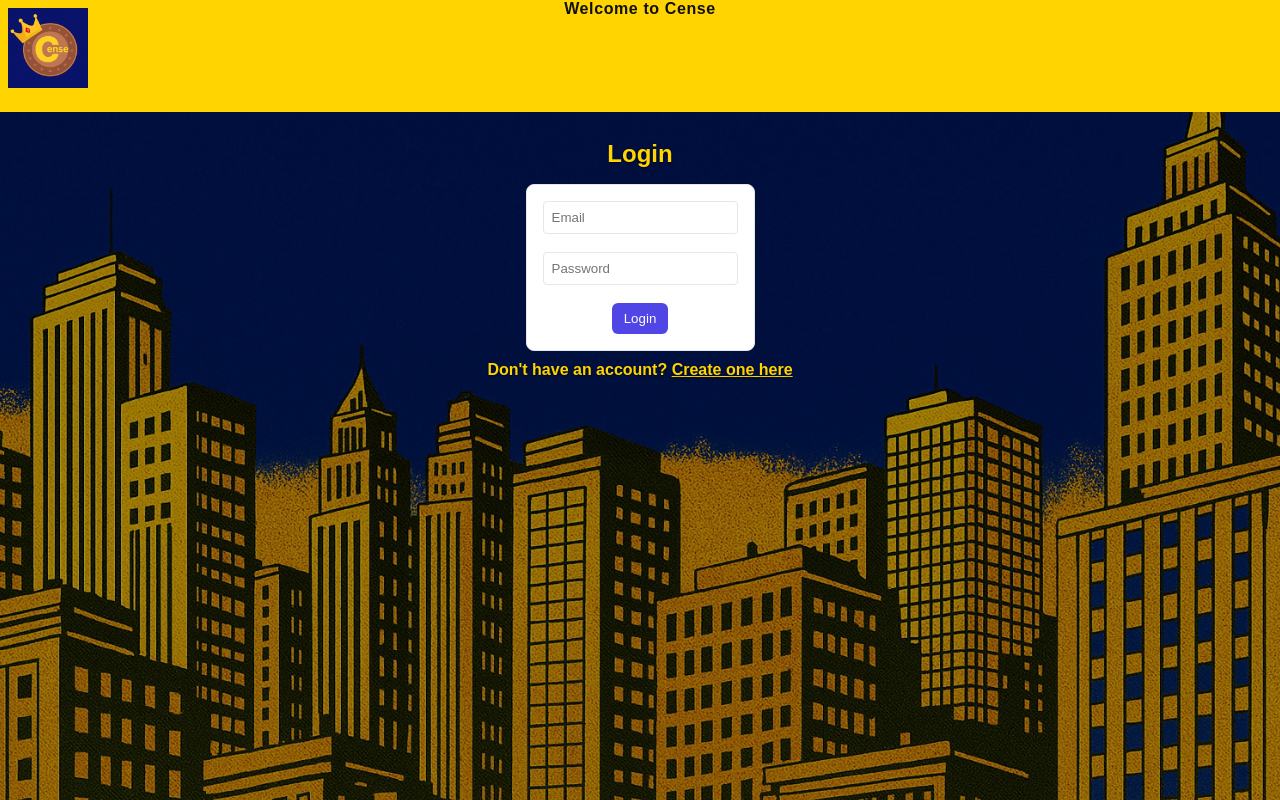
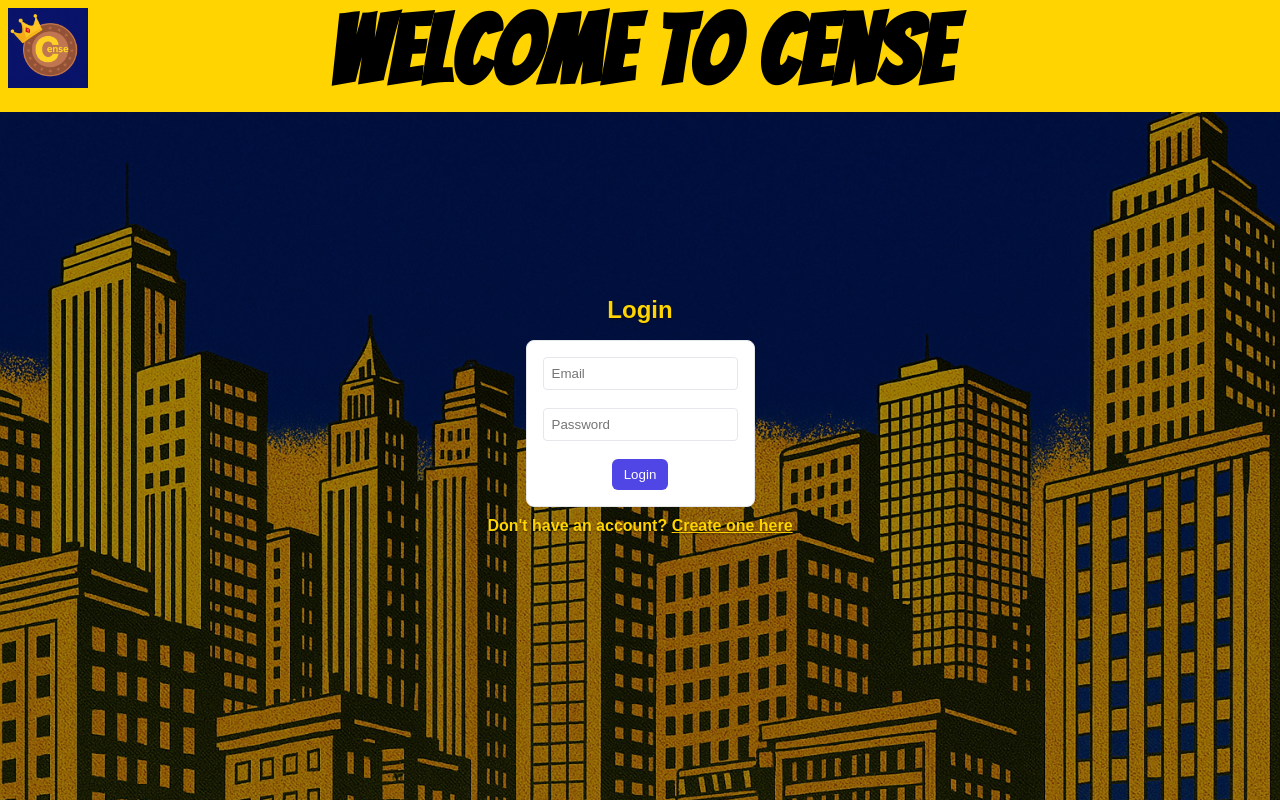
Before and after one commit to Ion-Plesca/Cense-Banking-App, a React (Create React App) app: page / in a window 1280 px wide. Shown: the top 800 px of the page. Built offline with nearby package versions, Linux system fonts and the light colour scheme.

Commit message:
Implemented new banner for login page

```diff
--- a/src/pages/LoginPage.js
+++ b/src/pages/LoginPage.js
@@ -1,6 +1,9 @@
 import React, { useState } from "react";
 import API from "../api";
 import { Link } from "react-router-dom";
+import "../styles/login.css";
+import "@fontsource/bangers";
+
 
 function LoginPage({ onLogin }) {
   const [email, setEmail] = useState("");
@@ -28,7 +31,9 @@ function LoginPage({ onLogin }) {
   return (
     <div className="login-page">
       <img src="/images/logo.png" alt="logo" className="top-stripe-logo" />
-      <div className="top-stripe-text">Welcome to Cense</div>
+      <div className="top-stripe-text bangers-font">Welcome to Cense</div>
+
+
 
       <div className="page-container">
         <h2>Login</h2>
--- a/src/styles/login.css
+++ b/src/styles/login.css
@@ -3,11 +3,27 @@
 .page-container {
   /* The login background has been moved to `public/styles/login.css`.
      Keep this lightweight file to avoid webpack resolving /images paths from `src/`. */
+
   position: relative; /* create stacking context for overlay */
   overflow: hidden;
+
+  /* Ensure background fills the viewport edge-to-edge */
+  width: 100%;
+  height: 100%;
   min-height: 100vh;
+
   box-sizing: border-box;
+
+  /* IMPORTANT:
+     Do NOT add left/right padding here — it causes gray side gutters */
+  padding: 0;
+  margin-top: 13vh; /*eliminate grey guttuers*/
+  padding-top: 24vh;
+  padding-bottom: 6vh;
+  padding-left: 0;
+  padding-right: 0;
 }
+
 
 /* subtle dark overlay so text on top of the image remains readable */
 .page-container::before {
@@ -32,34 +48,38 @@
 
 /* Small global reset for auth pages so the background touches the very top */
 html, body, #root {
+  width: 100%;
   height: 100%;
   margin: 0;
   padding: 0;
+  background: #000; /* fallback behind background image */
+  box-sizing: border-box;
 }
 
 /* Convenience wrapper when you only want the login to have the background.
    Wrap the login route content with a `.login-page` element and the
    `.page-container` rules above will make the background fill the viewport. */
-.login-page, .login-page .page-container {
+.login-page {
+  width: 100%;
   min-height: 100vh;
-  display: flex;
-  flex-direction: column;
-  align-items: center;
-  /* move content lower on the page so it fits without scrolling on common viewports */
-  justify-content: flex-start;
-  /* give a responsive top padding tuned for desktop 100% zoom - increased so details sit lower */
-  padding-top: 14vh;
-  padding-left: 1rem;
-  padding-right: 1rem;
-  padding-bottom: 6vh;
-  box-sizing: border-box;
-  /* override global page-container margins/padding so login styling wins */
-  margin-top: 0 !important;
+  margin: 0;
+  padding: 0;
+}
+
+/* Center ONLY the login content, not the background */
+.login-page
+.page-container h2,
+.page-container .auth-form,
+.page-container p {
+  max-width: 420px;
+  margin-left: auto;
+  margin-right: auto;
+  text-align: center;
 }
 
 /* Reduce the top padding on small screens so the form doesn't get pushed off-screen */
 @media (max-width: 480px) {
-  .login-page, .login-page .page-container {
+  .page-container {
     padding-top: 6vh;
     padding-bottom: 4vh;
   }
@@ -67,7 +87,7 @@ html, body, #root {
 
 /* On very tall or desktop screens we can push it a bit more downward for visual balance */
 @media (min-height: 900px) {
-  .login-page, .login-page .page-container {
+  .page-container {
     padding-top: 14vh;
   }
 }
@@ -87,6 +107,15 @@ html, body, #root {
 .login-page .logo-img {
   height: 30px;
 }
+.top-stripe-text {
+  font-family: 'Bangers', cursive;  /* NEW FONT */
+  font-size: 96px;            /*BIGGER TEXT */
+  font-weight: 900;
+  color: #000;
+  letter-spacing: 1px;
+}
+
+
 /* NOTE
    The login background and stripe styles are served from `public/styles/login.css`.
    This file used to contain the same rules but importing an image with a leading
@@ -96,3 +125,4 @@ html, body, #root {
 
 /* Minimal reset to avoid unused CSS imports causing compile errors. */
 /* No styles here; see public/styles/login.css for login-specific styles. */
+/* Text */
```
